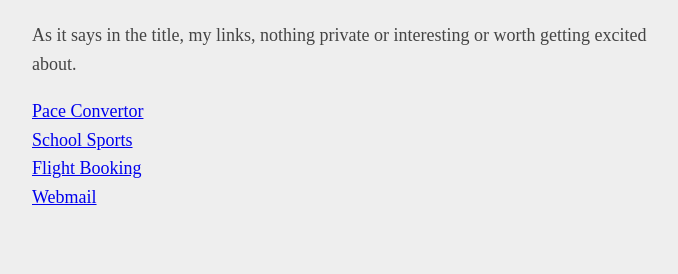
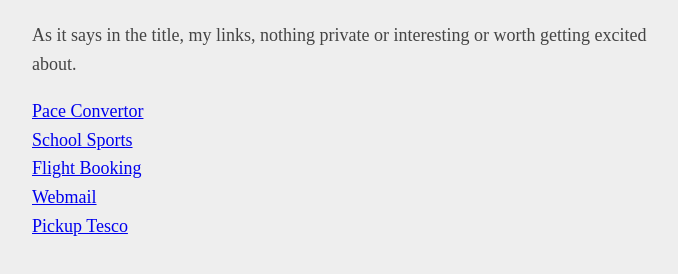
Before and after one commit to woodmj74/woodmj74.github.io, a plain HTML site: page index.html in a window 1280 px wide. Shown: the part 86-360 px from the top of the page, without its empty margins (283-961 px from the left). Drawn offline with Linux system fonts and the light colour scheme.

Commit message:
Update index.html

```diff
--- a/index.html
+++ b/index.html
@@ -19,5 +19,7 @@
     <a href="https://app.flightschedulepro.com/App/Dashboard">Flight Booking</a>
 	<br>
     <a href="https://mail.gartlandwood.com">Webmail</a>
+    <br>
+    <a href="https://kiosk.qudini.com/?kioskId=BQPFE7&domain=tesco.qudini.com">Pickup Tesco</a>
     </p>
     </body></html>
```
